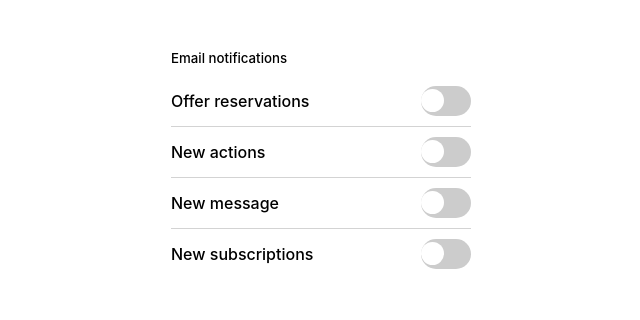
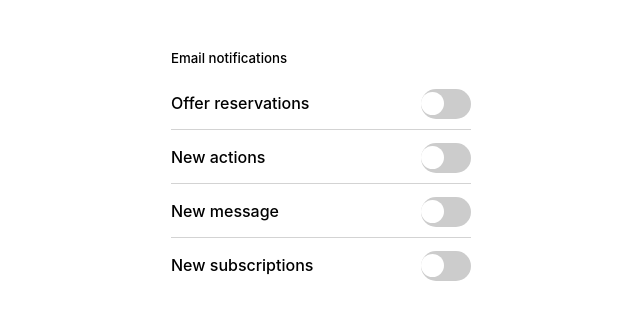
Before and after one commit to Zaibi727/Collection-of-Designs, a React (Create React App) app: page / in a window 1280 px wide. Shown: the top 320 px of the page, without its empty margins (319-959 px from the left). Built offline with nearby package versions, Linux system fonts and the light colour scheme.

Commit message:
Update eight.module.css

```diff
--- a/src/components/eightMay/eight.module.css
+++ b/src/components/eightMay/eight.module.css
@@ -14,7 +14,7 @@
     display: inline-block;
     width: 50px;
     height: 30px;
-    margin-bottom: 0px;
+    margin-top: 3px;
   }
 
   /* Hide default HTML checkbox */
```
